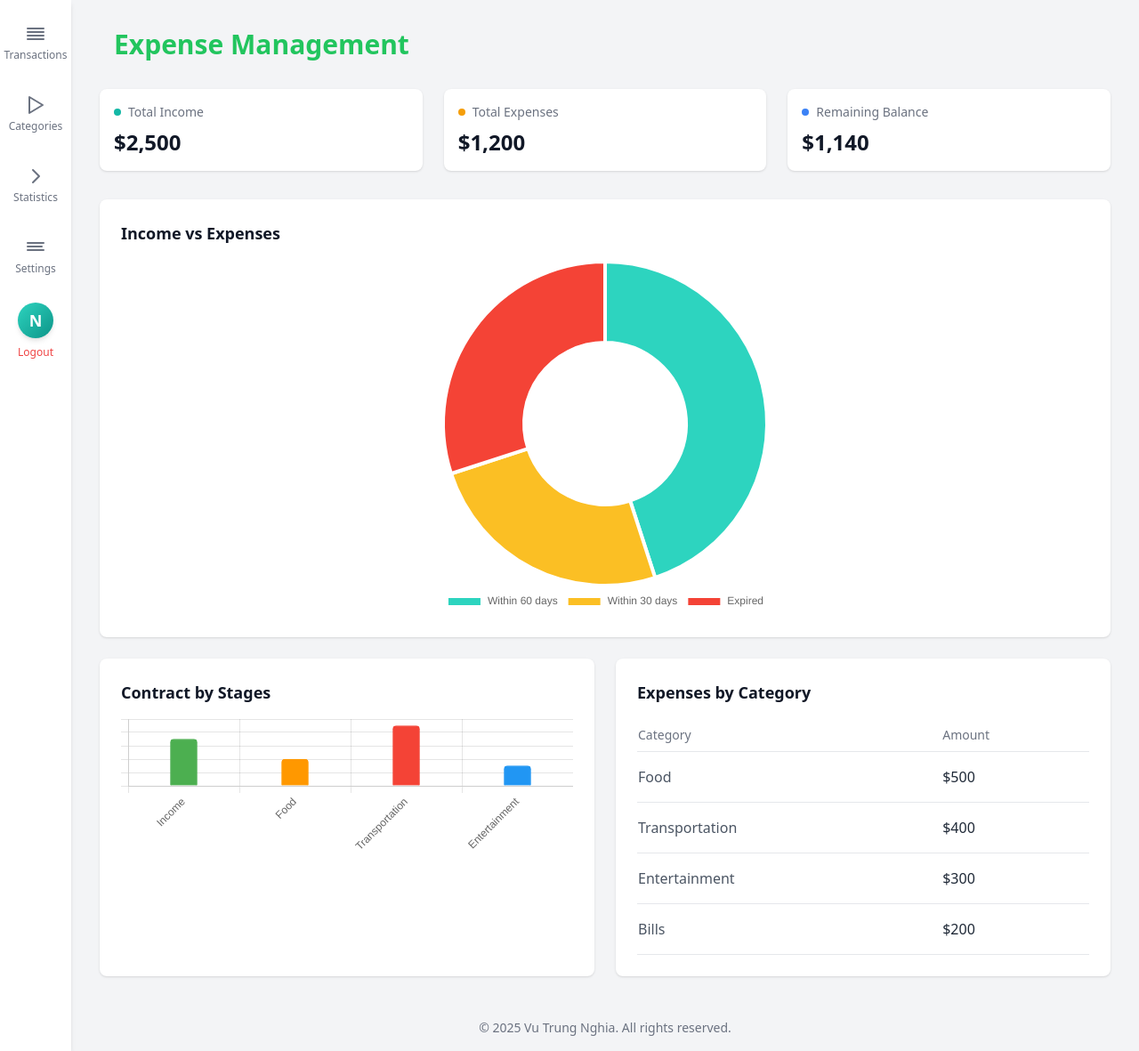
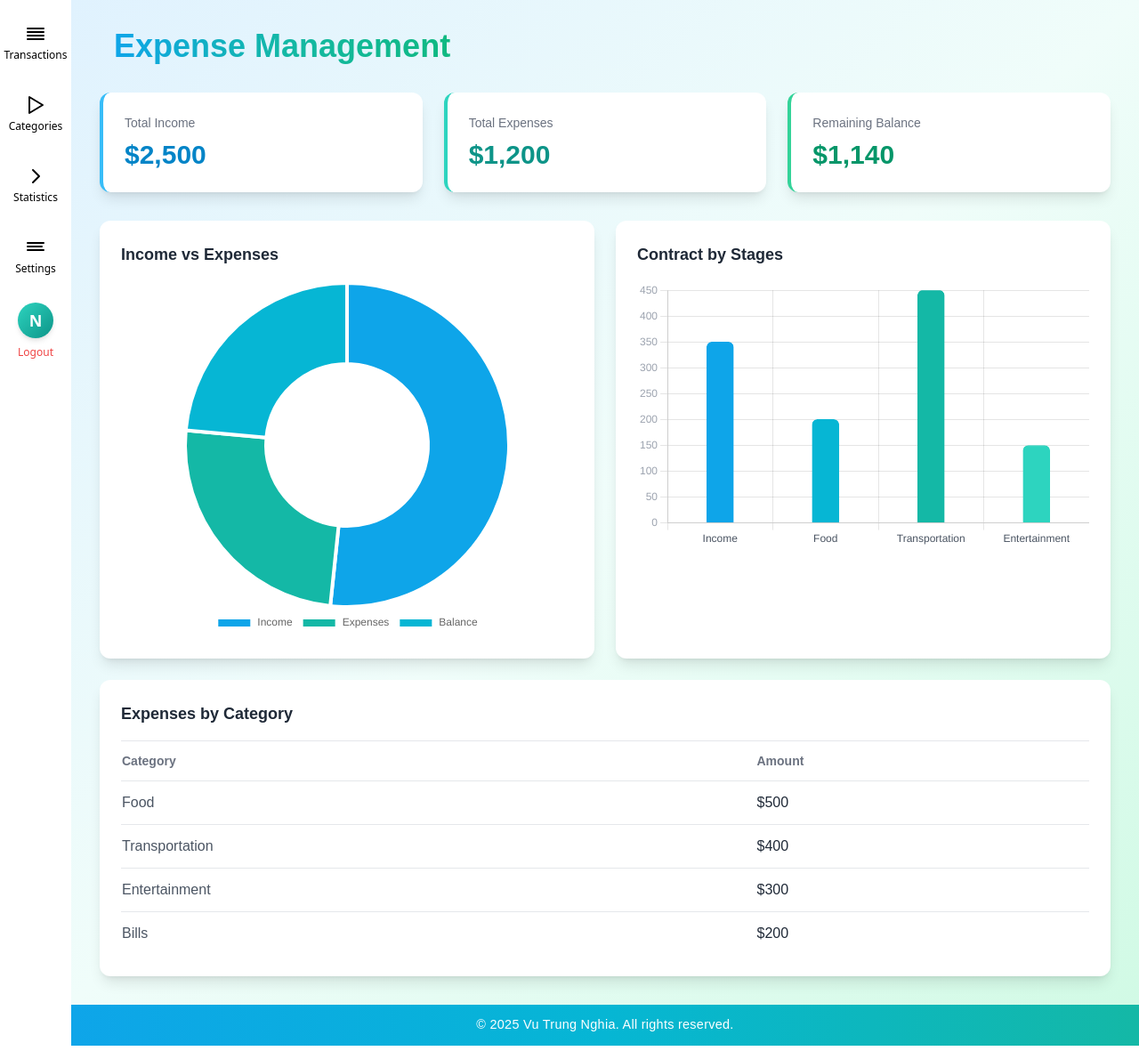
Before and after one commit to anhemlam648/Expense_Management_Frontend, a React (Vite) app: page / in a window 1280 px wide. Shown: the whole page at 89% size. Built offline with nearby package versions, Linux system fonts and the light colour scheme; sample sign-in values are in the browser's storage.

Commit message:
Remove Theme, Update style login, register, home

```diff
--- a/src/App.css
+++ b/src/App.css
@@ -1,8 +1,10 @@
 /* App.css */
 body.light {
-  background-color: #fff;
+  background: linear-gradient(to bottom right, #e0f2fe, #ccfbf1, #d1fae5);
+  color: #111827;
 }
 
 body.dark {
-  background-color: #374d51;
+  background: linear-gradient(to bottom right, #0f172a, #1e293b, #111827);
+  color: #f1f5f9;
 }
--- a/src/App.jsx
+++ b/src/App.jsx
@@ -1,4 +1,6 @@
-import React, { useContext } from "react";
+import React from "react";
+// import { useContext } from "react";
+// import { ThemeContext } from "./components/ThemeContext/themecontext";
 import { BrowserRouter as Router, Routes, Route } from "react-router-dom";
 import Home from "./components/Home/home";
 import Categories from "./components/Categories/categories";
@@ -9,18 +11,19 @@ import Footer from "./components/Footer/footer";
 import Login from "./components/Login/login";
 import Register from "./components/Register/register";
 import PrivateRoute from "./components/Private/privaterouter";
-import ThemeProvider, { ThemeContext } from "./components/ThemeContext/themecontext";
-import "./App.css";
+// import ThemeProvider, { ThemeContext } from "./components/ThemeContext/themecontext";
+// import "./App.css";
 
 function AppContent() {
-  const { theme } = useContext(ThemeContext);
+  // const { theme } = useContext(ThemeContext);
 
   return (
-    <div
-      className={`font-sans flex min-h-screen ${
-        theme === "dark" ? "bg-gray-900 text-white" : "bg-gray-100 text-gray-900"
-      }`}
-    >
+    // <div
+    //   className={`font-sans flex min-h-screen ${
+    //     theme === "dark" ? "bg-gray-900 text-white" : "bg-gray-100 text-gray-900"
+    //   }`}
+    // >
+    <div className="font-sans flex min-h-screen">
       <Header />
       <div className="flex-1 flex flex-col">
         <main className="flex-1">
@@ -39,17 +42,17 @@ function AppContent() {
         </main>
         <Footer />
       </div>
-    </div>
+      </div>
   );
 }
 
 function App() {
   return (
-    <ThemeProvider>
+    // <ThemeProvider>
       <Router>
         <AppContent />
       </Router>
-    </ThemeProvider>
+    // </ThemeProvider>
   );
 }
 
--- a/src/components/Categories/categories.jsx
+++ b/src/components/Categories/categories.jsx
@@ -2,7 +2,8 @@ import React from 'react';
 import { useState } from 'react';
 import axios from 'axios';
 import { useEffect } from 'react';
-
+import { FaSave } from "react-icons/fa";
+import { MdCancel } from "react-icons/md";
 
 
 // Sample categories data (temporary)
--- a/src/components/Footer/Style.css
+++ b/src/components/Footer/Style.css
@@ -1,24 +1,27 @@
 /* Footer.css */
-
 .footer {
-  background-color: #333;
+  background: linear-gradient(to right, #0ea5e9, #06b6d4, #14b8a6);
   color: white;
   text-align: center;
-  padding: 0.625rem;
-  position: fixed;
+  padding: 0.75rem;
   width: 100%;
-  bottom: 0;
+  font-family: 'Poppins', sans-serif;
+  font-size: 0.9rem;
+  letter-spacing: 0.3px;
+  margin-top: auto;
 }
 
 .footerButton {
-  background-color: #555;
+  background-color: rgba(255, 255, 255, 0.2);
   color: white;
   border: none;
   padding: 0.5rem 0.75rem;
   cursor: pointer;
   font-size: 1rem;
+  border-radius: 6px;
+  transition: all 0.3s ease;
 }
 
 .footerButton:hover {
-  background-color: #777;
+  background-color: rgba(255, 255, 255, 0.35);
 }
--- a/src/components/Footer/footer.jsx
+++ b/src/components/Footer/footer.jsx
@@ -3,7 +3,7 @@ import '../Footer/Style.css';
 
 const Footer = () => {
   return (
-    <footer className="p-4 text-center text-sm text-gray-500">
+    <footer className="footer">
       © {new Date().getFullYear()} Vu Trung Nghia. All rights reserved.
     </footer>
   );
--- a/src/components/Header/header.jsx
+++ b/src/components/Header/header.jsx
@@ -1,10 +1,11 @@
-import React, { useContext } from 'react';
+import React from 'react';
+// import { useContext } from 'react';
 import { useNavigate } from 'react-router-dom';
-import { ThemeContext } from "../ThemeContext/themecontext";
+// import { ThemeContext } from "../ThemeContext/themecontext";
 
 const Header = () => {
   const navigate = useNavigate();
-  const { theme } = useContext(ThemeContext);
+  // const { theme } = useContext(ThemeContext);
 
   const handleNavigation = (path) => {
     navigate(path);
@@ -29,17 +30,23 @@ const Header = () => {
   const SidebarIcon = ({ icon, label, path }) => (
     <button
       onClick={() => handleNavigation(path)}
-      className={`flex flex-col items-center justify-center w-full h-16 transition-colors duration-200
-        ${theme === "dark" ? "text-gray-300 hover:bg-gray-700 hover:text-white" : "text-gray-500 hover:bg-gray-200 hover:text-gray-800"}`}
-    >
+    //   className={`flex flex-col items-center justify-center w-full h-16 transition-colors duration-200
+    //     ${theme === "dark" ? "text-gray-300 hover:bg-gray-700 hover:text-white" : "text-gray-500 hover:bg-gray-200 hover:text-gray-800"}`}
+    // >
+         className={`flex flex-col items-center justify-center w-full h-16 transition-colors duration-200
+         "text-gray-300 hover:bg-gray-700 hover:text-white" : "text-gray-500 hover:bg-gray-200 hover:text-gray-800"}`}
+       >
       {icon}
       <span className="text-xs mt-1">{label}</span>
     </button>
   );
 
   return (
+    // <aside className={`w-20 flex flex-col items-center py-4 shadow-md
+    //   ${theme === "dark" ? "bg-gray-900 text-white" : "bg-white text-gray-900"}`}>
     <aside className={`w-20 flex flex-col items-center py-4 shadow-md
-      ${theme === "dark" ? "bg-gray-900 text-white" : "bg-white text-gray-900"}`}>
+       "bg-gray-900 text-white" : "bg-white text-gray-900"}`}>
+
       <nav className="flex flex-col space-y-4 w-full">
         <SidebarIcon
           icon={<svg xmlns="http://www.w3.org/2000/svg" className="h-6 w-6" fill="none" viewBox="0 0 24 24" stroke="currentColor">
--- a/src/components/Home/home.jsx
+++ b/src/components/Home/home.jsx
@@ -1,6 +1,16 @@
 import React from 'react';
-import { Bar, Doughnut } from 'react-chartjs-2'; // Import chart
-import { Chart as ChartJS, CategoryScale, LinearScale, BarElement, Title, Tooltip, Legend, ArcElement } from 'chart.js';
+import { Bar, Doughnut } from 'react-chartjs-2';
+import {
+  Chart as ChartJS,
+  CategoryScale,
+  LinearScale,
+  BarElement,
+  Title,
+  Tooltip,
+  Legend,
+  ArcElement,
+} from 'chart.js';
+
 ChartJS.register(
   CategoryScale,
   LinearScale,
@@ -13,125 +23,129 @@ ChartJS.register(
 
 const contractByStagesData = {
   labels: ['Income', 'Food', 'Transportation', 'Entertainment'],
-  datasets: [{
+  datasets: [
+    {
       label: 'Contracts',
       data: [350, 200, 450, 150],
-    backgroundColor: ['#4CAF50', '#FF9800', '#F44336', '#2196F3'],
-      borderColor: ['#4CAF50', '#FF9800', '#F44336', '#2196F3'],
+      backgroundColor: ['#0ea5e9', '#06b6d4', '#14b8a6', '#2dd4bf'],
+      borderColor: ['#0ea5e9', '#06b6d4', '#14b8a6', '#2dd4bf'],
       borderWidth: 1,
-    borderRadius: 4,
+      borderRadius: 6,
       barThickness: 30,
-  }],
+    },
+  ],
 };
 
 const contractExpiringData = {
-  labels: ['Within 60 days', 'Within 30 days', 'Expired'],
-  datasets: [{
-    data: [45, 25, 30],
-    backgroundColor: ['#2dd4bf', '#fbbf24', '#F44336'],
-    hoverBackgroundColor: ['#14b8a6', '#f59e0b', '#F44336'],
+  labels: ['Income', 'Expenses', 'Balance'],
+  datasets: [
+    {
+      data: [2500, 1200, 1140],
+      backgroundColor: ['#0ea5e9', '#14b8a6', '#06b6d4'],
+      hoverBackgroundColor: ['#38bdf8', '#2dd4bf', '#22d3ee'],
       borderColor: '#fff',
       borderWidth: 4,
-  }],
-
+    },
+  ],
 };
 
 const Home = () => {
   return (
-      <main className="flex-1 p-8">
+    <main
+      className="flex-1 p-8 min-h-screen bg-gradient-to-br from-sky-100 via-teal-50 to-emerald-100"
+      style={{ fontFamily: "'Poppins', sans-serif" }}
+    >
       <header className="flex justify-between items-center mb-8">
-         <h1 className="text-3xl font-bold ml-4 text-green-500 dark:text-green-400">
+        <h1 className="text-4xl font-extrabold text-transparent bg-clip-text bg-gradient-to-r from-sky-500 via-teal-500 to-emerald-500 ml-4">
           Expense Management
         </h1>
       </header>
 
-        {/* Total */}
+      {/* Totals */}
       <section className="grid grid-cols-1 md:grid-cols-3 gap-6 mb-8">
-          <div className="bg-white p-4 rounded-lg shadow">
-            <div className="flex items-center">
-              <div className="w-2 h-2 rounded-full mr-2 bg-teal-500"></div>
+        <div className="bg-white p-6 rounded-xl shadow-lg border-l-4 border-sky-400 hover:shadow-xl transition">
           <h3 className="text-sm font-medium text-gray-500">Total Income</h3>
+          <p className="text-3xl font-bold mt-2 text-sky-600">$2,500</p>
         </div>
-            <p className="text-2xl font-bold mt-2 text-gray-900 dark:text-gray-100">$2,500</p>
+
+        <div className="bg-white p-6 rounded-xl shadow-lg border-l-4 border-teal-400 hover:shadow-xl transition">
+          <h3 className="text-sm font-medium text-gray-500">Total Expenses</h3>
+          <p className="text-3xl font-bold mt-2 text-teal-600">$1,200</p>
         </div>
-          <div className="bg-white p-4 rounded-lg shadow">
-            <div className="flex items-center">
-              <div className="w-2 h-2 rounded-full mr-2 bg-amber-500"></div>
-              <h3 className="text-sm font-medium text-gray-500">Total Expenses</h3>
-            </div>
-            <p className="text-2xl font-bold mt-2 text-gray-900 dark:text-gray-100">$1,200</p>
-          </div>
-          <div className="bg-white p-4 rounded-lg shadow">
-            <div className="flex items-center">
-              <div className="w-2 h-2 rounded-full mr-2 bg-blue-500"></div>
+
+        <div className="bg-white p-6 rounded-xl shadow-lg border-l-4 border-emerald-400 hover:shadow-xl transition">
           <h3 className="text-sm font-medium text-gray-500">Remaining Balance</h3>
-            </div>
-            <p className="text-2xl font-bold mt-2 text-gray-900 dark:text-gray-100">$1,140</p>
+          <p className="text-3xl font-bold mt-2 text-emerald-600">$1,140</p>
         </div>
       </section>
 
-        {/* Chart Income vs Expenses and Contract by Stages */}
+      {/* Charts */}
       <section className="grid grid-cols-1 lg:grid-cols-2 gap-6">
-        <div className="lg:col-span-2 space-y-6">
-          <div className="bg-white p-6 rounded-lg shadow">
-            <h4 className="font-bold text-lg mb-4">Income vs Expenses</h4>
+        {/* Doughnut Chart */}
+        <div className="bg-white p-6 rounded-xl shadow-lg">
+          <h4 className="font-bold text-lg mb-4 text-gray-800">Income vs Expenses</h4>
           <div className="w-full max-w-[400px] mx-auto">
-              <Doughnut data={contractExpiringData} options={{ responsive: true, plugins: { legend: { position: 'bottom' } } }} />
-            </div>
+            <Doughnut
+              data={contractExpiringData}
+              options={{
+                responsive: true,
+                plugins: {
+                  legend: { position: 'bottom' },
+                },
+              }}
+            />
           </div>
         </div>
 
-          <div className="bg-white p-6 rounded-lg shadow">
-            <h4 className="font-bold text-lg mb-4">Contract by Stages</h4>
-            <div className="chart-container" >
-              {/* <Bar data={contractByStagesData} options={{ responsive: true, plugins: { legend: { display: false } } }} /> */}
-                <Bar data={contractByStagesData} options={{
+        {/* Bar Chart */}
+        <div className="bg-white p-6 rounded-xl shadow-lg">
+          <h4 className="font-bold text-lg mb-4 text-gray-800">Contract by Stages</h4>
+          <div className="h-[300px]">
+            <Bar
+              data={contractByStagesData}
+              options={{
                 responsive: true,
                 maintainAspectRatio: false,
                 plugins: { legend: { display: false } },
-                  scales:
-                  {x: {
-                      ticks: {
-                        maxRotation: 45,
-                        minRotation: 45,
-                      }
+                scales: {
+                  x: {
+                    ticks: { color: '#4b5563' },
                   },
                   y: {
-                      ticks: {
-                        display: false // hide y-axis labels
-                      }
-                    }
-                  }
-                }} />
+                    ticks: { color: '#9ca3af' },
+                  },
+                },
+              }}
+            />
           </div>
         </div>
 
-          <div className="bg-white p-6 rounded-lg shadow">
-            <h4 className="font-bold text-lg mb-4">Expenses by Category</h4>
-            {/* Expenses Category Table */}
-            <table className="w-full text-left">
+        {/* Table */}
+        <div className="lg:col-span-2 bg-white p-6 rounded-xl shadow-lg">
+          <h4 className="font-bold text-lg mb-4 text-gray-800">Expenses by Category</h4>
+          <table className="w-full text-left border-t border-gray-200">
             <thead>
               <tr className="text-sm text-gray-500 border-b">
-                  <th className="py-2 font-medium">Category</th>
-                  <th className="py-2 font-medium">Amount</th>
+                <th className="py-3 font-semibold">Category</th>
+                <th className="py-3 font-semibold">Amount</th>
               </tr>
             </thead>
             <tbody>
-                <tr className="border-b">
-                  <td className="py-4 text-gray-600">Food</td>
-                  <td className="py-4 text-gray-800">$500</td>
+              <tr className="border-b hover:bg-gray-50 transition">
+                <td className="py-3 text-gray-600">Food</td>
+                <td className="py-3 text-gray-800">$500</td>
               </tr>
-                <tr className="border-b">
-                  <td className="py-4 text-gray-600">Transportation</td>
-                  <td className="py-4 text-gray-800">$400</td>
+              <tr className="border-b hover:bg-gray-50 transition">
+                <td className="py-3 text-gray-600">Transportation</td>
+                <td className="py-3 text-gray-800">$400</td>
               </tr>
-                <tr className="border-b">
-                  <td className="py-4 text-gray-600">Entertainment</td>
-                  <td className="py-4 text-gray-800">$300</td>
+              <tr className="border-b hover:bg-gray-50 transition">
+                <td className="py-3 text-gray-600">Entertainment</td>
+                <td className="py-3 text-gray-800">$300</td>
               </tr>
-                <tr className="border-b">
-                  <td className="py-4 text-gray-600">Bills</td>
-                  <td className="py-4 text-gray-800">$200</td>
+              <tr className="hover:bg-gray-50 transition">
+                <td className="py-3 text-gray-600">Bills</td>
+                <td className="py-3 text-gray-800">$200</td>
               </tr>
             </tbody>
           </table>
--- a/src/components/Settings/settings.jsx
+++ b/src/components/Settings/settings.jsx
@@ -1,13 +1,14 @@
-import React, { useEffect, useState, useContext } from "react";
+import React, { useEffect, useState} from "react";
+// import { useContext } from "react";
 import axios from "axios";
-import { ThemeContext } from "../ThemeContext/themecontext";
+// import { ThemeContext } from "../ThemeContext/themecontext";
 
 const Settings = () => {
   const token = localStorage.getItem("token");
   const [user, setUser] = useState(null);
   const [username, setUsername] = useState("");
-  const { theme, setTheme } = useContext(ThemeContext);
-  const [selectedTheme, setSelectedTheme] = useState(theme);
+  // const { theme, setTheme } = useContext(ThemeContext);
+  // const [selectedTheme, setSelectedTheme] = useState(theme);
   const [loading, setLoading] = useState(false);
   const [message, setMessage] = useState(null);
 
@@ -33,9 +34,9 @@ const Settings = () => {
   }, [token]);
 
 
-  useEffect(() => {
-    setSelectedTheme(theme);
-  }, [theme]);
+  // useEffect(() => {
+  //   setSelectedTheme(theme);
+  // }, [theme]);
 
   // Avatar initials
   const getInitial = () => {
@@ -45,9 +46,9 @@ const Settings = () => {
     return "U";
   };
 
-  const handleThemeChange = (e) => {
-    setSelectedTheme(e.target.value);
-  };
+  // const handleThemeChange = (e) => {
+  //   setSelectedTheme(e.target.value);
+  // };
 
   const handleSave = async () => {
     if (!username.trim()) {
@@ -72,7 +73,7 @@ const Settings = () => {
       setUser(res.data);
       setMessage("Settings saved successfully!");
 
-      setTheme(selectedTheme);
+      // setTheme(selectedTheme);
     } catch (error) {
       setMessage(
         error.response?.data || "Failed to save settings. Please try again."
@@ -90,11 +91,12 @@ const Settings = () => {
 
   return (
     <div
-      className={`flex-1 min-h-screen py-8 px-4 sm:px-6 lg:px-8 ${
-        theme === "dark"
-          ? "bg-gray-900 text-white"
-          : "bg-gray-100 text-gray-900"
-      }`}
+      // className={`flex-1 min-h-screen py-8 px-4 sm:px-6 lg:px-8 ${
+      //   theme === "dark"
+      //     ? "bg-gray-900 text-white"
+      //     : "bg-gray-100 text-gray-900"
+      // }`}
+      className="flex-1 min-h-screen py-8 px-4 sm:px-6 lg:px-8 bg-gray-100 text-gray-900"
     >
       <div className="max-w-3xl mx-auto w-full">
         <header className="mb-10 text-center">
@@ -102,9 +104,10 @@ const Settings = () => {
             Profile Settings
           </h1>
           <p
-            className={`mt-2 text-sm sm:text-base ${
-              theme === "dark" ? "text-gray-300" : "text-gray-500"
-            }`}
+            // className={`mt-2 text-sm sm:text-base ${
+            //   theme === "dark" ? "text-gray-300" : "text-gray-500"
+            // }`}
+             className="mt-2 text-sm sm:text-base text-gray-500"
           >
             Manage your profile and preferences
           </p>
@@ -113,9 +116,10 @@ const Settings = () => {
         {/* Profile Section */}
         {user ? (
           <section
-            className={`p-6 sm:p-8 rounded-xl shadow-md mb-8 ${
-              theme === "dark" ? "bg-gray-800" : "bg-white"
-            }`}
+            // className={`p-6 sm:p-8 rounded-xl shadow-md mb-8 ${
+            //   theme === "dark" ? "bg-gray-800" : "bg-white"
+            // }`}
+            className="p-6 sm:p-8 rounded-xl shadow-md mb-8 bg-white"
           >
             <div className="flex flex-col items-center text-center">
               <div className="w-20 h-20 sm:w-24 sm:h-24 bg-gradient-to-br from-teal-400 to-teal-600 text-white rounded-full shadow-lg flex items-center justify-center text-3xl sm:text-4xl font-bold mb-4">
@@ -127,19 +131,21 @@ const Settings = () => {
                 type="text"
                 value={username}
                 onChange={(e) => setUsername(e.target.value)}
-                className={`text-xl sm:text-2xl font-semibold border-b-2 focus:outline-none px-1 mb-2 text-center w-full max-w-xs ${
-                  theme === "dark"
-                    ? "text-white border-teal-400 bg-gray-900"
-                    : "text-gray-800 border-teal-600 bg-white"
-                }`}
+                // className={`text-xl sm:text-2xl font-semibold border-b-2 focus:outline-none px-1 mb-2 text-center w-full max-w-xs ${
+                //   theme === "dark"
+                //     ? "text-white border-teal-400 bg-gray-900"
+                //     : "text-gray-800 border-teal-600 bg-white"
+                // }`}
+                className="text-xl sm:text-2xl font-semibold border-b-2 focus:outline-none px-1 mb-2 text-center w-full max-w-xs text-gray-800 border-teal-600 bg-white"
                 placeholder="Enter your username"
               />
 
-              <p
+              {/* <p
                 className={`text-sm sm:text-base ${
                   theme === "dark" ? "text-gray-300" : "text-gray-500"
                 }`}
-              >
+              > */}
+              <p className="text-sm sm:text-base text-gray-500">
                 {user.email}
               </p>
             </div>
@@ -149,7 +155,7 @@ const Settings = () => {
         )}
 
         {/* Theme Settings */}
-        <section
+        {/* <section
           className={`p-6 rounded-xl shadow mb-8 ${
             theme === "dark" ? "bg-gray-800" : "bg-white"
           }`}
@@ -197,7 +203,7 @@ const Settings = () => {
               </span>
             </label>
           </div>
-        </section>
+        </section> */}
 
         {/* Save Button */}
         <div className="text-center">
```
Also changed, not shown: src/components/Login/login.jsx (+33 -27 lines), src/components/Register/register.jsx (+41 -37 lines). Lines whose indentation alone changed are shown as unchanged.
